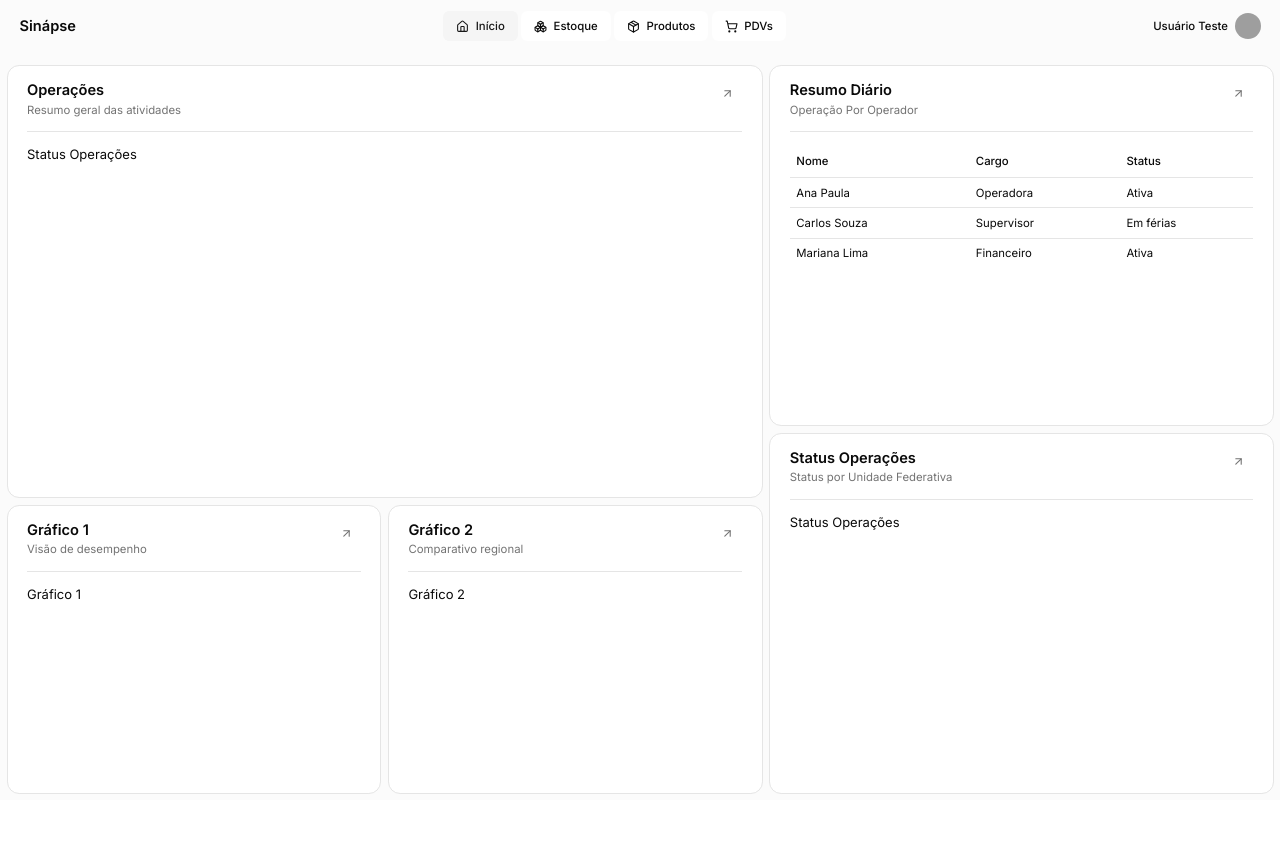
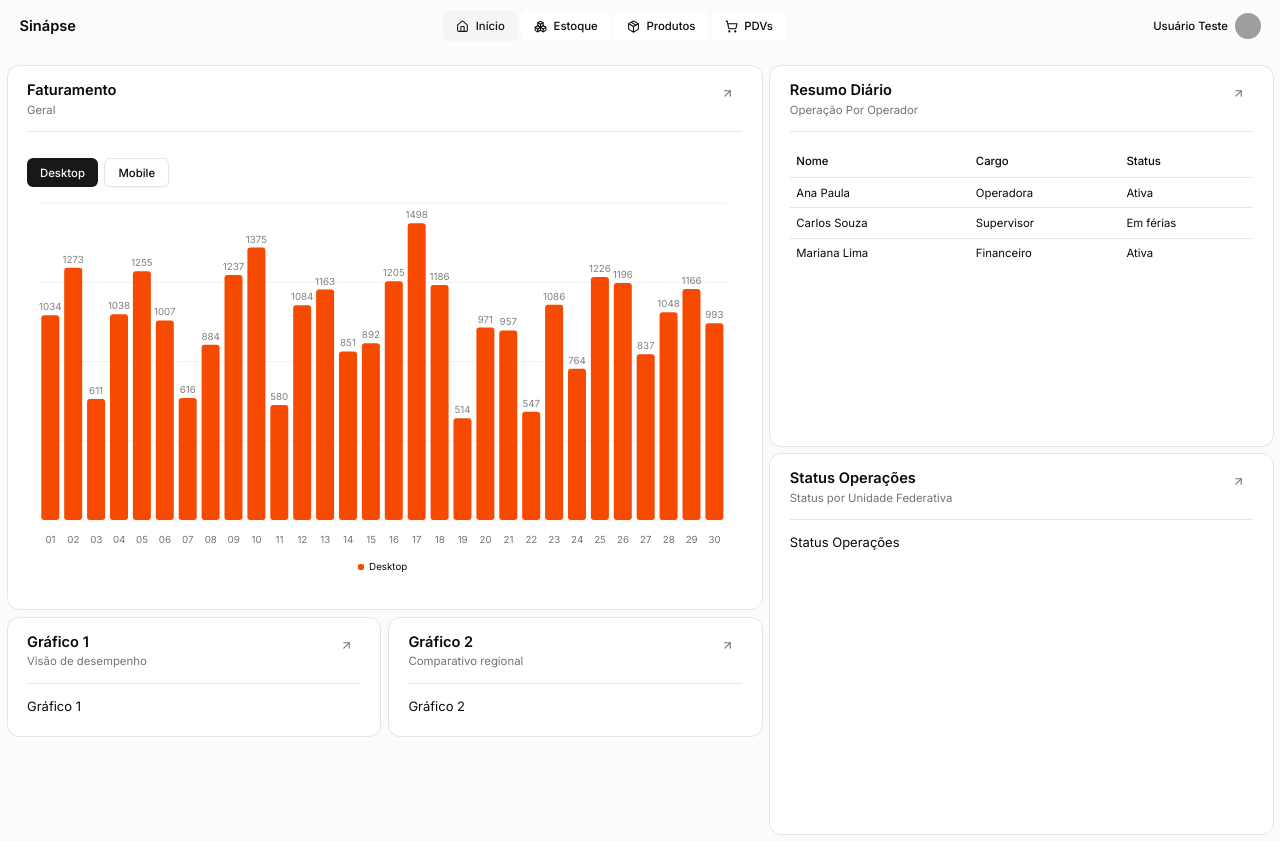
Before and after one commit to josielmaicon/Sinapse-ERP-1.1, a React (Vite) app in the folder interface/: page / in a window 1280 px wide. Before the commit the page ends 800 px from the top, so only its background shows below. Built offline with nearby package versions, Linux system fonts and the light colour scheme; grey boxes are pictures that could not be loaded.

Commit message:
gráfico adicionado

```diff
--- /dev/null
+++ b/interface/src/components/ui/bar-chart.jsx
@@ -0,0 +1,83 @@
+"use client"
+
+import * as React from "react"
+import { Bar, BarChart, CartesianGrid, XAxis, LabelList } from "recharts"
+import {
+  ChartContainer,
+  ChartTooltip,
+  ChartTooltipContent,
+  ChartLegend,
+  ChartLegendContent,
+} from "@/components/ui/chart"
+
+import { Button } from "@/components/ui/button" // Shadcn button
+
+// Mock de faturamento diário de um mês (30 dias)
+const chartData = Array.from({ length: 30 }, (_, i) => ({
+  day: `2024-10-${String(i + 1).padStart(2, "0")}`,
+  desktop: Math.floor(Math.random() * 1000) + 500, // R$ 500 a 1500
+  mobile: Math.floor(Math.random() * 800) + 200,  // R$ 200 a 1000
+}))
+
+const chartConfig = {
+  desktop: {
+    label: "Desktop",
+    color: "var(--chart-1)",
+  },
+  mobile: {
+    label: "Mobile",
+    color: "var(--chart-2)",
+  },
+}
+
+export default function SimpleBarChart() {
+  const [activeChart, setActiveChart] = React.useState("desktop")
+
+  return (
+    <div className="flex flex-col">
+
+      {/* Botões de alternância */}
+      <div className="flex gap-2 mt-4">
+        {["desktop", "mobile"].map((key) => (
+          <Button
+            key={key}
+            variant={activeChart === key ? "default" : "outline"}
+            onClick={() => setActiveChart(key)}
+          >
+            {chartConfig[key].label}
+          </Button>
+        ))}
+      </div>
+
+      {/* Gráfico */}
+      <ChartContainer config={chartConfig} className="min-h-[400px] w-full">
+        <BarChart
+          accessibilityLayer
+          data={chartData}
+          margin={{ top: 16, right: 16, left: 12, bottom: 16 }}
+        >
+          <CartesianGrid vertical={false} />
+          <XAxis
+            dataKey="day"
+            tickLine={false}
+            axisLine={false}
+            tickMargin={10}
+            tickFormatter={(value) => value.slice(8)} // mostra só o dia
+          />
+
+          {/* Tooltip customizado */}
+          <ChartTooltip content={<ChartTooltipContent />} />
+
+          {/* Legenda customizada */}
+          <ChartLegend content={<ChartLegendContent />} />
+
+          {/* Barras */}
+          <Bar dataKey={activeChart} fill={chartConfig[activeChart].color} radius={3}>
+            <LabelList dataKey={activeChart} position="top" />
+          </Bar>
+        </BarChart>
+      </ChartContainer>
+
+    </div>
+  )
+}
--- a/interface/src/components/ui/table.jsx
+++ b/interface/src/components/ui/table.jsx
@@ -7,7 +7,7 @@ function Table({
   ...props
 }) {
   return (
-    <div data-slot="table-container" className="relative w-full overflow-x-auto">
+    <div data-slot="table-container" className="relative w-full overflow-x-auto overflow-auto">
       <table
         data-slot="table"
         className={cn("w-full caption-bottom text-sm", className)}
--- a/interface/src/layouts/HomepageLayout.jsx
+++ b/interface/src/layouts/HomepageLayout.jsx
@@ -12,8 +12,8 @@ export default function HomePageLayout({
       <div className="flex-grow grid grid-cols-[0.6fr_0.4fr] gap-2">
         <div className="grid grid-rows-[0.6fr_0.4fr] gap-2">
           <CardContainer
-            title="Operações"
-            subtitle="Resumo geral das atividades"
+            title="Faturamento"
+            subtitle="Geral"
           >
             {TopRight}
           </CardContainer>
--- a/interface/src/pages/HomePage.jsx
+++ b/interface/src/pages/HomePage.jsx
@@ -1,4 +1,5 @@
 import HomePageLayout from "@/layouts/HomepageLayout"
+import BarChart from "@/components/ui/bar-chart"
 import {
   Table,
   TableBody,
@@ -19,7 +20,7 @@ export default function HomePage() {
 
   return (
     <HomePageLayout
-      TopRight={<div>Status Operações</div>}
+      TopRight={<BarChart />}
       BottomLeft={<div>Gráfico 1</div>}
       BottomRight={<div>Gráfico 2</div>}
       SideTop={
```
